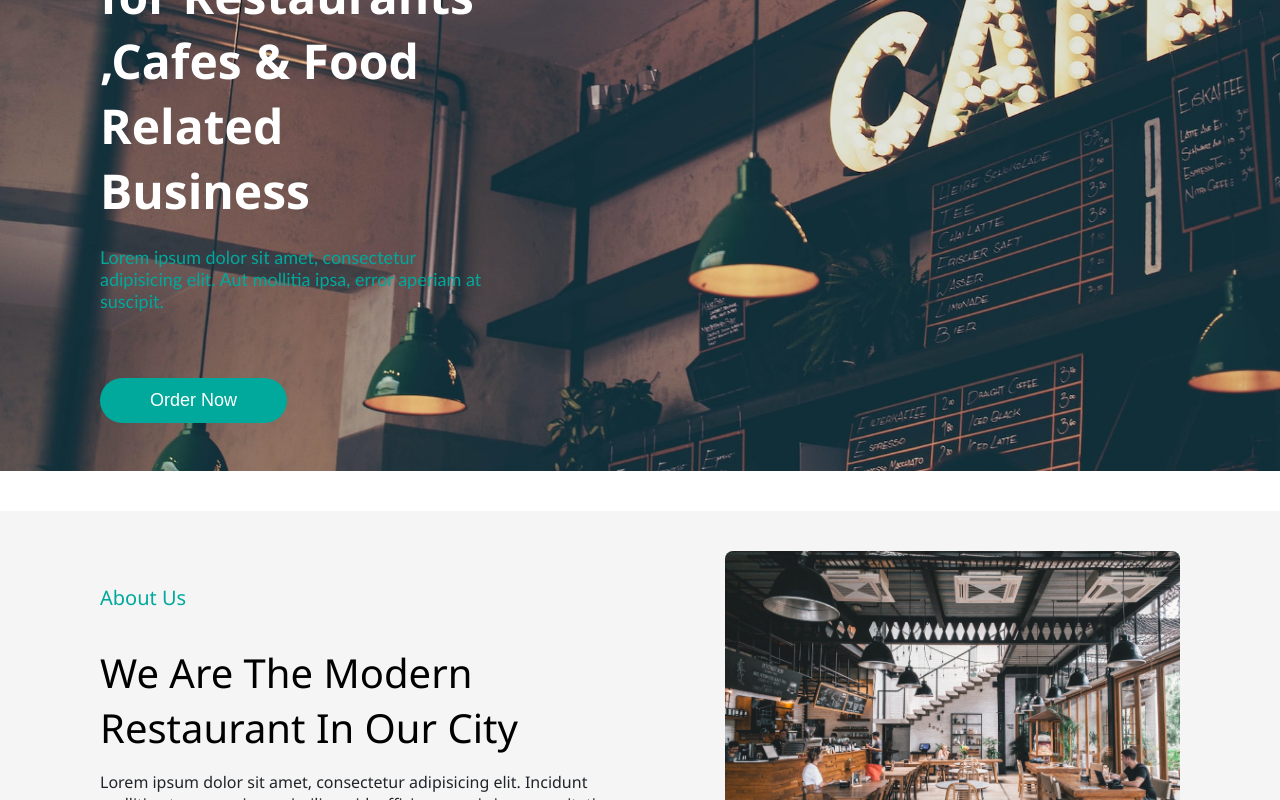
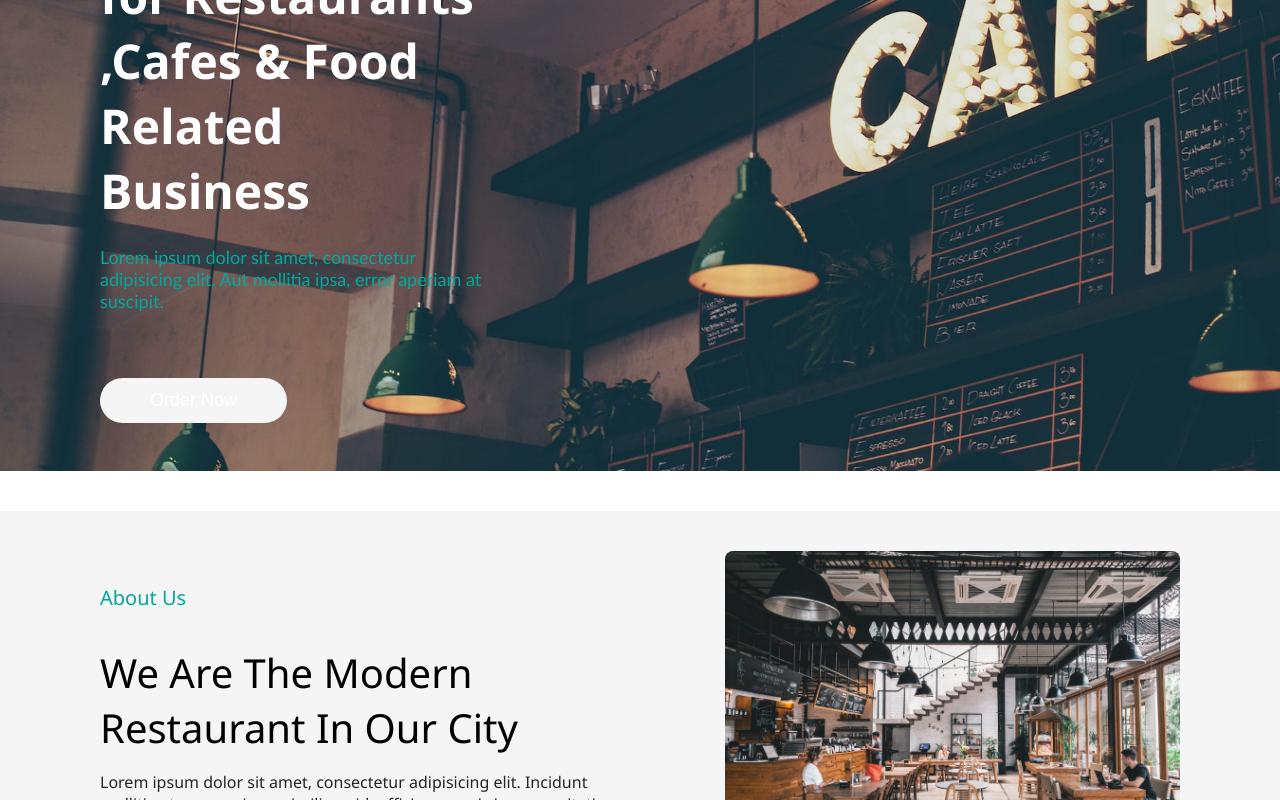
Before and after one commit to OanhDangKieu/flex, a plain HTML site: page index.html in a window 1280 px wide. In both pictures the pointer is over the button "Order Now". Shown: the part 423-1223 px from the top of the page. Drawn offline with nearby package versions, Linux system fonts and the light colour scheme; files whose address does not match are found by name.

Commit message:
Update baitap5flex.css

```diff
--- a/baitap5flex.css
+++ b/baitap5flex.css
@@ -82,6 +82,9 @@ header {
     border:none;
     margin-top: 40px;
     margin-bottom: 100px;
+}
+.btn:hover {
+    background-color: #f5f5f5;
 }
 /*about area*/
 .flex-wrap {
```
